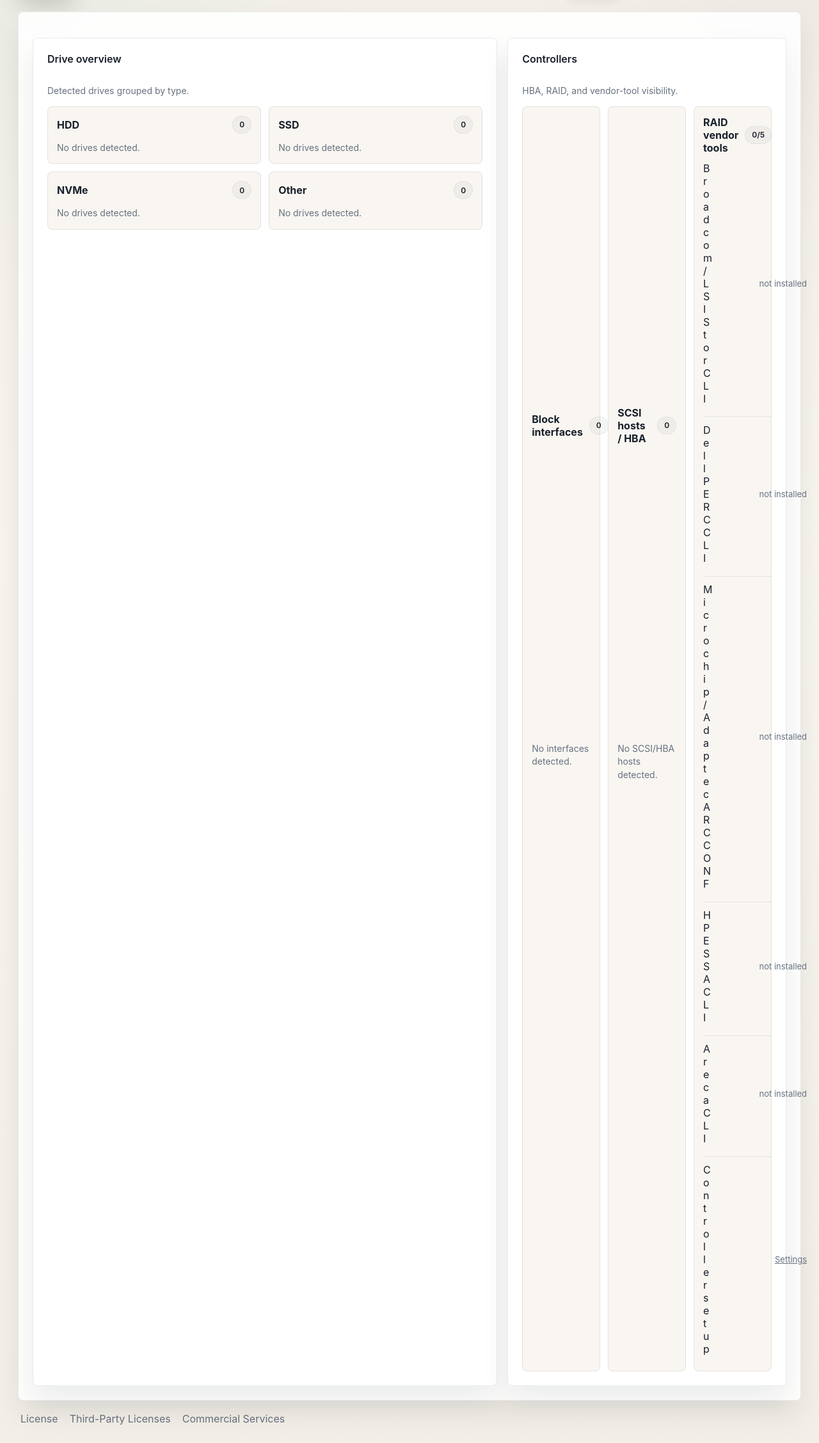
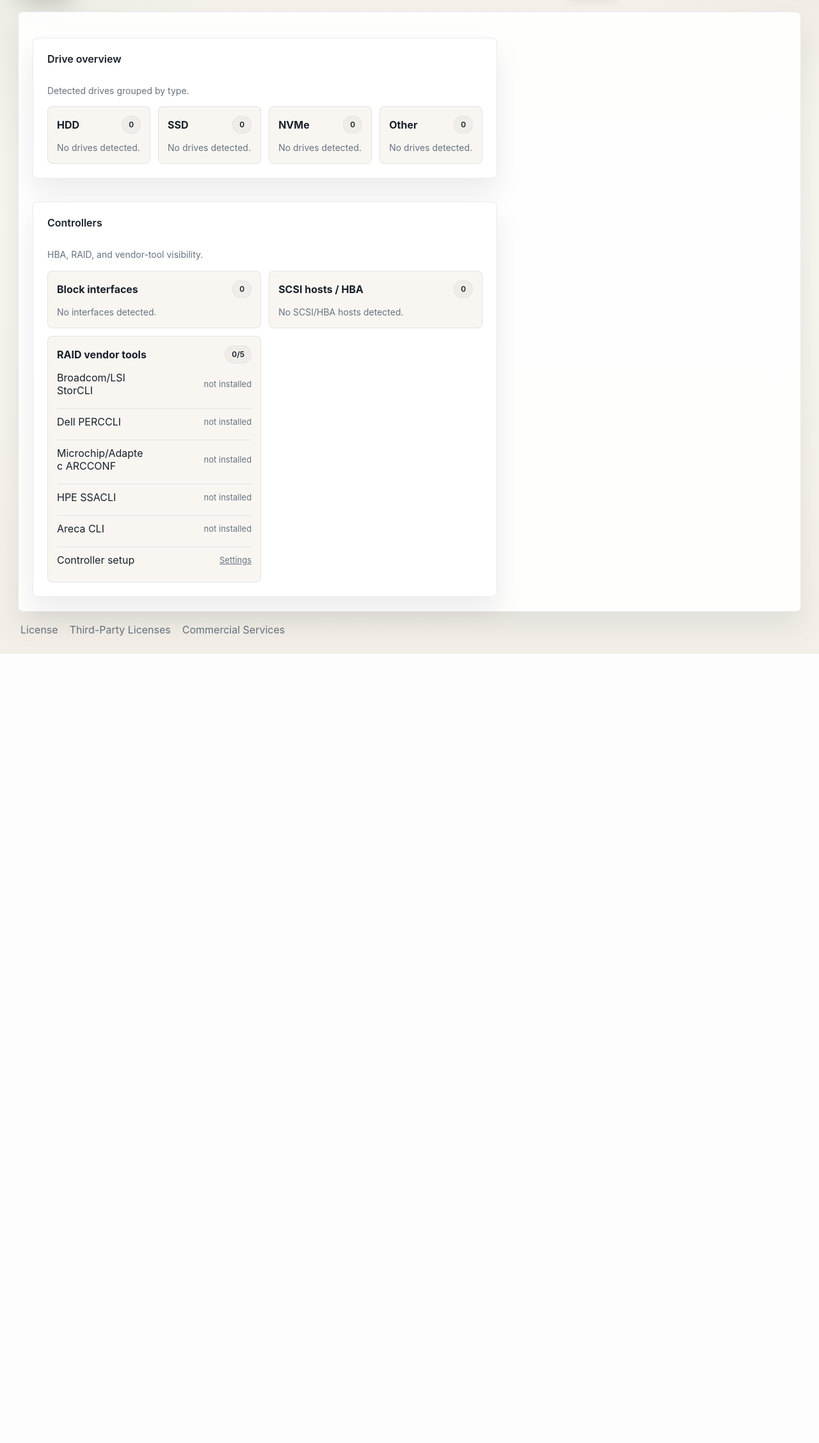
Before and after one commit to joreichhardt/driveproof, a Flask app: page / in a window 1280 px wide. Shown: the part 137-2392 px from the top of the page at 64% size. After the commit the page ends 1159 px from the top, so only its background shows below. Run offline with Flask 3, Linux system fonts and the light colour scheme; data that the repository does not hold is empty.

Commit message:
Improve dashboard controller layout

```diff
--- a/static/style.css
+++ b/static/style.css
@@ -1035,8 +1035,12 @@ body:not([data-page="dashboard"]) .dashboard-section {
   gap: 12px;
 }
 
+#dashboardDiskGroups.dashboard-grid {
+  grid-template-columns: repeat(4, minmax(0, 1fr));
+}
+
 #dashboardControllers.dashboard-grid {
-  grid-template-columns: repeat(3, minmax(0, 1fr));
+  grid-template-columns: repeat(auto-fit, minmax(320px, 1fr));
 }
 
 .dashboard-card {
--- a/templates/index.html
+++ b/templates/index.html
@@ -5,7 +5,7 @@
     <meta name="viewport" content="width=device-width, initial-scale=1">
     <title>DriveProof</title>
     <link rel="icon" type="image/png" href="{{ url_for('static', filename='assets/driveproof-logo.png') }}">
-    <link rel="stylesheet" href="{{ url_for('static', filename='style.css') }}?v=20260705-dashboard-overview1">
+    <link rel="stylesheet" href="{{ url_for('static', filename='style.css') }}?v=20260705-dashboard-layout1">
     <script src="https://cdn.jsdelivr.net/npm/chart.js"></script>
   </head>
   <body data-page="{{ active_page or 'dashboard' }}">
@@ -87,6 +87,8 @@
                 </div>
                 <div id="dashboardDiskGroups" class="dashboard-grid"></div>
               </div>
+            </div>
+            <div class="content-grid lower-grid">
               <div class="panel inset">
                 <div class="section-head">
                   <h2>Controllers</h2>
@@ -260,6 +262,6 @@
       </footer>
     </div>
 
-    <script src="{{ url_for('static', filename='app.js') }}?v=20260705-dashboard-overview1"></script>
+    <script src="{{ url_for('static', filename='app.js') }}?v=20260705-dashboard-layout1"></script>
   </body>
   </html>
```
